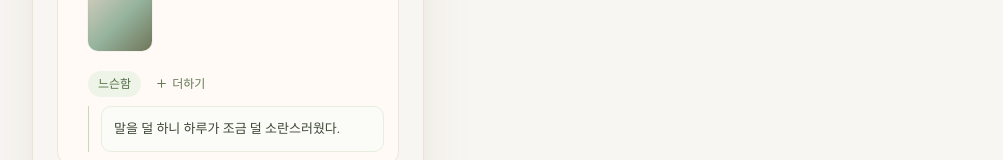
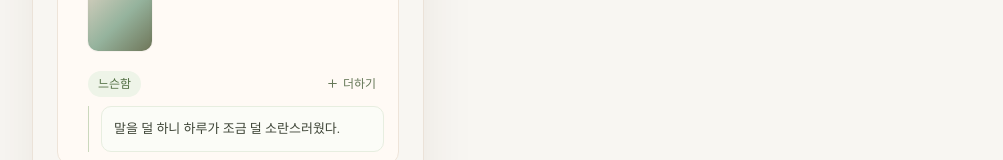
Before and after one commit to ojhdream/maeumtuk, a React (Vite) app: page / in a window 1280 px wide. Both pictures are taken after a click on the button "툭로그". Shown: the part 389-549 px from the top of the page, without its empty margins (138-1141 px from the left). Built offline with nearby package versions, Linux system fonts and the light colour scheme; a web font is replaced by a local one.

Commit message:
Align Tuklog add action to card edge

```diff
--- a/src/App.jsx
+++ b/src/App.jsx
@@ -1423,9 +1423,9 @@ function RecentCard({
         )}
         {!editing && !confirmDelete && (hasAfterData || showManage) && (
           <div className="mt-3 space-y-2">
-            <div className="flex flex-wrap items-center gap-1.5">
+            <div className="flex min-h-7 items-center justify-between gap-3">
               {hasEmotion && (
-                <span className="inline-flex rounded-full bg-[#eef4e8] px-2.5 py-1 text-[12px] font-medium text-[#526f43]">
+                <span className="inline-flex shrink-0 rounded-full bg-[#eef4e8] px-2.5 py-1 text-[12px] font-medium text-[#526f43]">
                   {item.mood}
                 </span>
               )}
@@ -1436,7 +1436,7 @@ function RecentCard({
                     setMenuOpen(false);
                     onAddDetails?.(item);
                   }}
-                  className="inline-flex h-7 items-center gap-1 rounded-full px-2 text-[12px] font-medium text-[#667858] transition hover:bg-[#f1f5ec] active:scale-[0.98]"
+                  className="ml-auto inline-flex h-7 shrink-0 items-center gap-1 rounded-full px-2 text-[12px] font-medium text-[#667858] transition hover:bg-[#f1f5ec] active:scale-[0.98]"
                   aria-label="이 기록에 마음이나 생각 더하기"
                 >
                   <Plus size={13} strokeWidth={1.9} />
```
